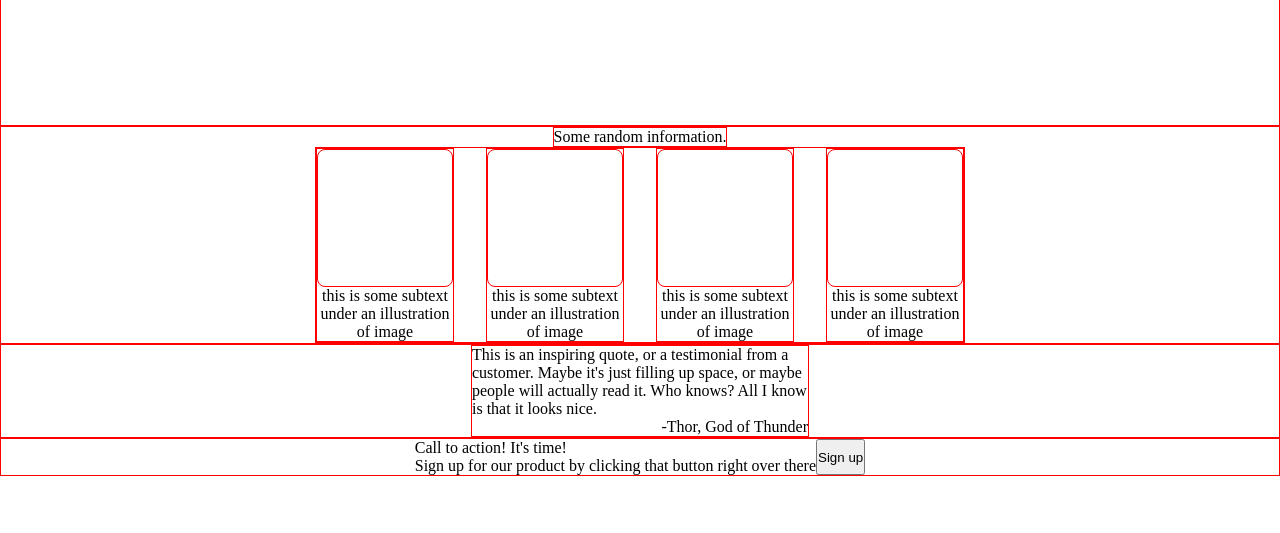
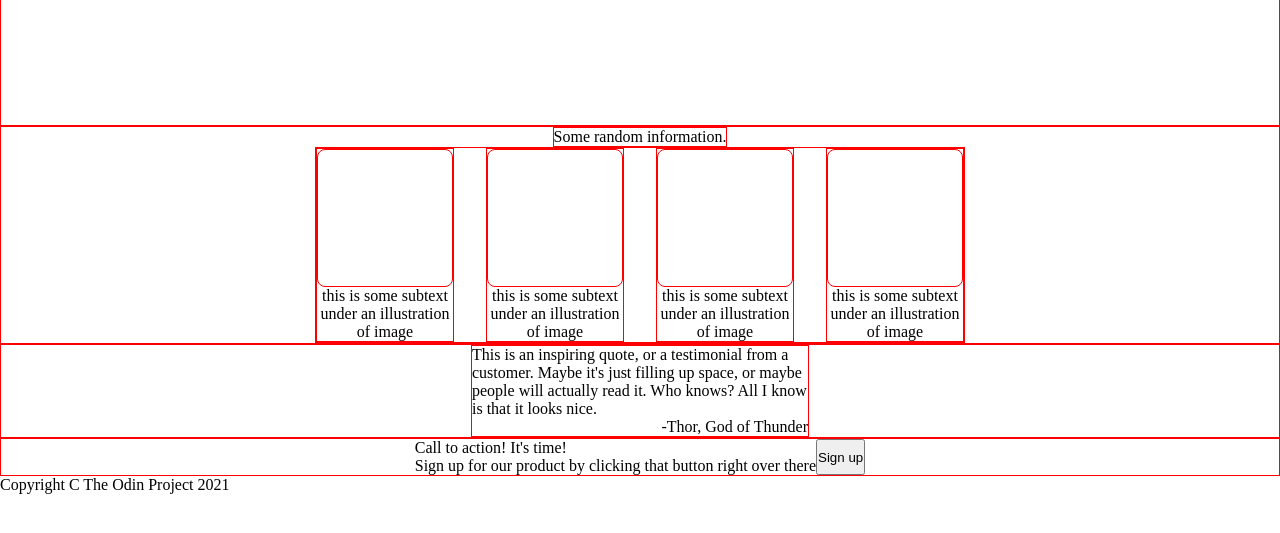
Before and after one commit to alexwastakenn/theodinproject-landingpage, a plain HTML site: page index.html in a window 1280 px wide. Shown: the part 267-800 px from the top of the page. Drawn offline with Linux system fonts and the light colour scheme.

Commit message:
feat: added footer section structuring

```diff
--- a/index.html
+++ b/index.html
@@ -77,6 +77,6 @@
         </div>
       </div>
     </div>
-    <div class="footer-container"></div>
+    <div class="footer-container">Copyright C The Odin Project 2021</div>
   </body>
 </html>
```
